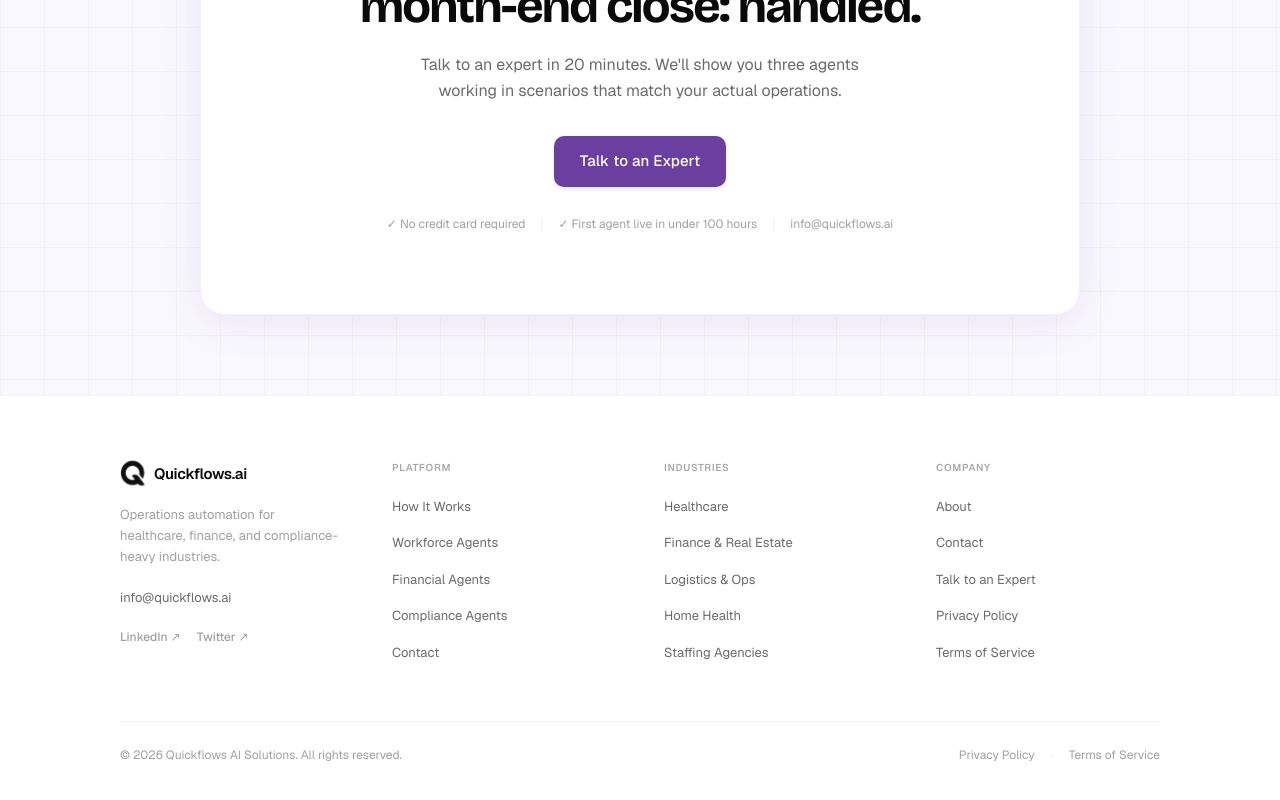
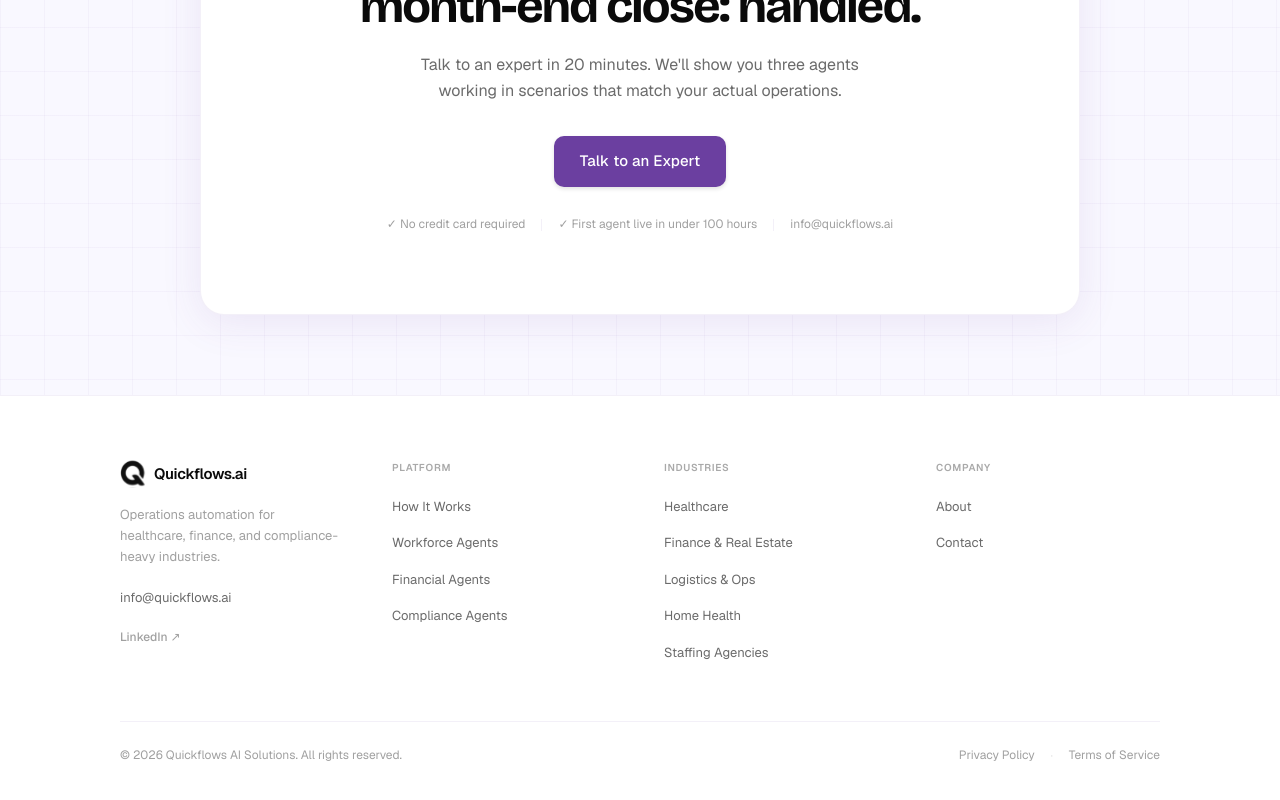
Before and after one commit to Suryaa-dsgn/QF_Website, a Next.js app: page / in a window 1280 px wide. Shown: the part 6749-7549 px from the top of the page. Built offline with nearby package versions, Linux system fonts and the light colour scheme.

Commit message:
footer fix: removal of items from footer secction

```diff
--- a/src/components/Footer.tsx
+++ b/src/components/Footer.tsx
@@ -7,7 +7,6 @@ const platformLinks = [
   { label: 'Workforce Agents',  href: '/workforce'    },
   { label: 'Financial Agents',  href: '/financial'    },
   { label: 'Compliance Agents', href: '/compliance'   },
-  { label: 'Contact',           href: '/contact'      },
 ]
 
 const industryLinks = [
@@ -19,11 +18,8 @@ const industryLinks = [
 ]
 
 const companyLinks = [
-  { label: 'About',             href: '/about'   },
-  { label: 'Contact',           href: '/contact' },
-  { label: 'Talk to an Expert', href: '/contact' },
-  { label: 'Privacy Policy',    href: '/privacy' },
-  { label: 'Terms of Service',  href: '/terms'   },
+  { label: 'About',   href: '/about'   },
+  { label: 'Contact', href: '/contact' },
 ]
 
 // ─── LOGO MARK ────────────────────────────────────────────────────
@@ -131,14 +127,6 @@ export default function Footer() {
               >
                 LinkedIn ↗
               </a>
-              <a
-                href="https://twitter.com"
-                target="_blank"
-                rel="noopener noreferrer"
-                className="text-[12px] text-ink4 font-ui font-medium hover:text-ink transition-colors duration-150"
-              >
-                Twitter ↗
-              </a>
             </div>
           </div>
 
```
